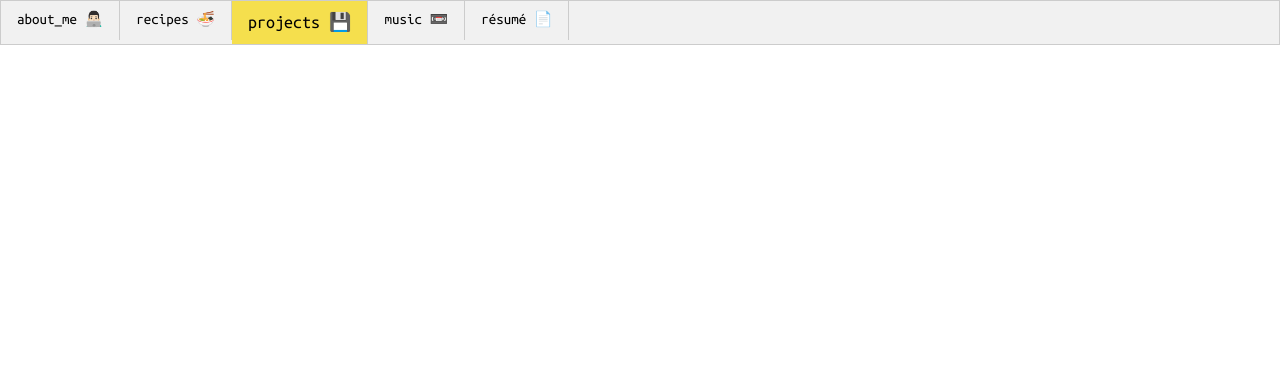
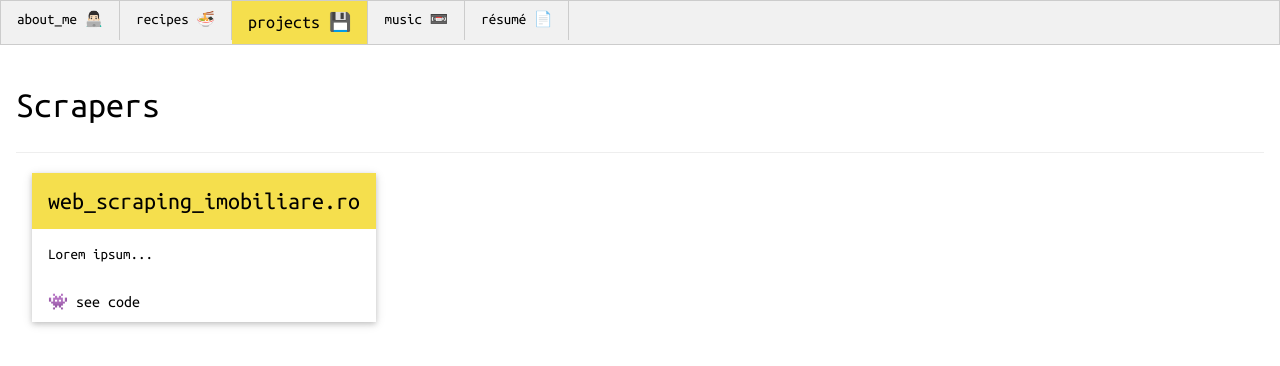
Before and after one commit to tibipin/This-Website, a Flask app: page /projects in a window 1280 px wide. Shown: the top 366 px of the page. Run offline with Flask 2, Linux system fonts and the light colour scheme.

Commit message:
added projects html linking to github

```diff
--- a/app/templates/public/projects.html
+++ b/app/templates/public/projects.html
@@ -1,2 +1,35 @@
 {% extends 'base.html' %}
 {% set active_page = "/projects" %}
+
+{% block body %}
+{% set links = [
+    'extract-iphone-media-from-backup',
+    'OCR_my_PDF',
+    'web_scraping_imobiliare.ro',
+    'py_my_spotify'
+] -%}
+
+<br>
+<div class="w3-container">
+    <h1>Scrapers</h1>
+    <hr>
+    {% for link in links %}
+        {% if 'scrap' in link %}
+            <div class="w3-container w3-cell w3-mobile">
+                <div class="w3-card-2">
+                    <header class="w3-container illuminating">
+                        <h3>{{ link }}</h3>
+                    </header>
+                    <!----------------------->
+                    <div class="w3-container">
+                        <p>Lorem ipsum...</p>
+                    </div>
+                    <a style="font-size:16px" class="w3-btn" href="https://github.com/tibipin/{{link}}">👾 see code</a>
+                </div>
+            </div>
+        {% endif %}
+    {% endfor %}
+</div>
+
+
+{% endblock %}
--- a/app/templates/public/recipes.html
+++ b/app/templates/public/recipes.html
@@ -15,7 +15,6 @@
           <hr>
           {{ sticky.content.split('<br />')[0]|safe }}
         </div>
-
         <div class="w3-container">
           <form method="POST">
             <input style="font-size:16px" class="fa illuminating" type="submit" value="&#xf06e;" name="read_it">
```
Also changed, not shown: app/super_database.db.
